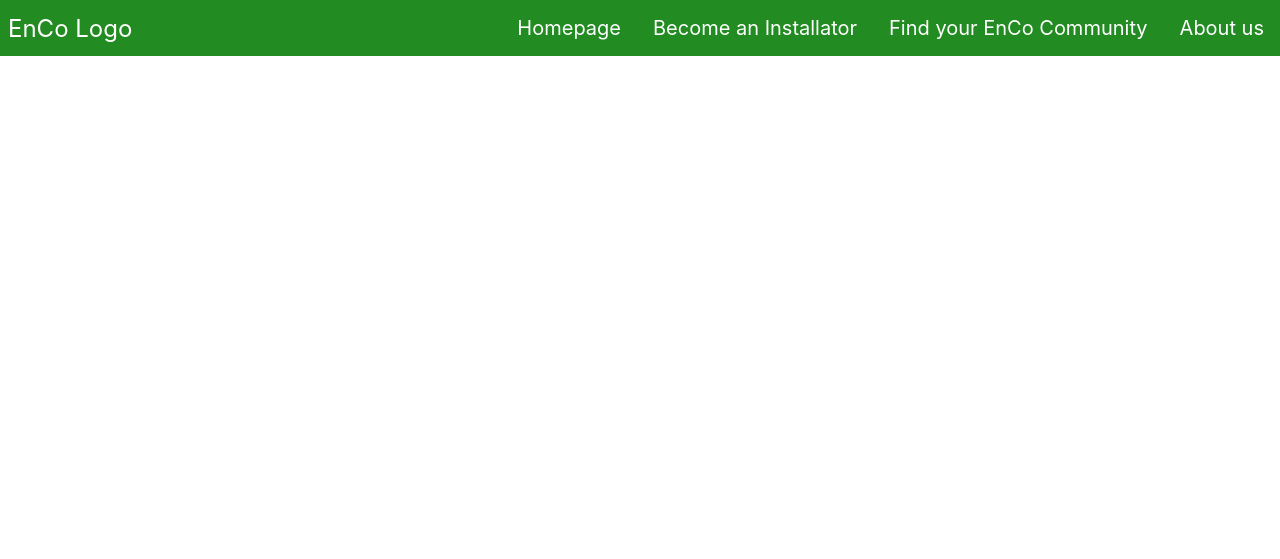
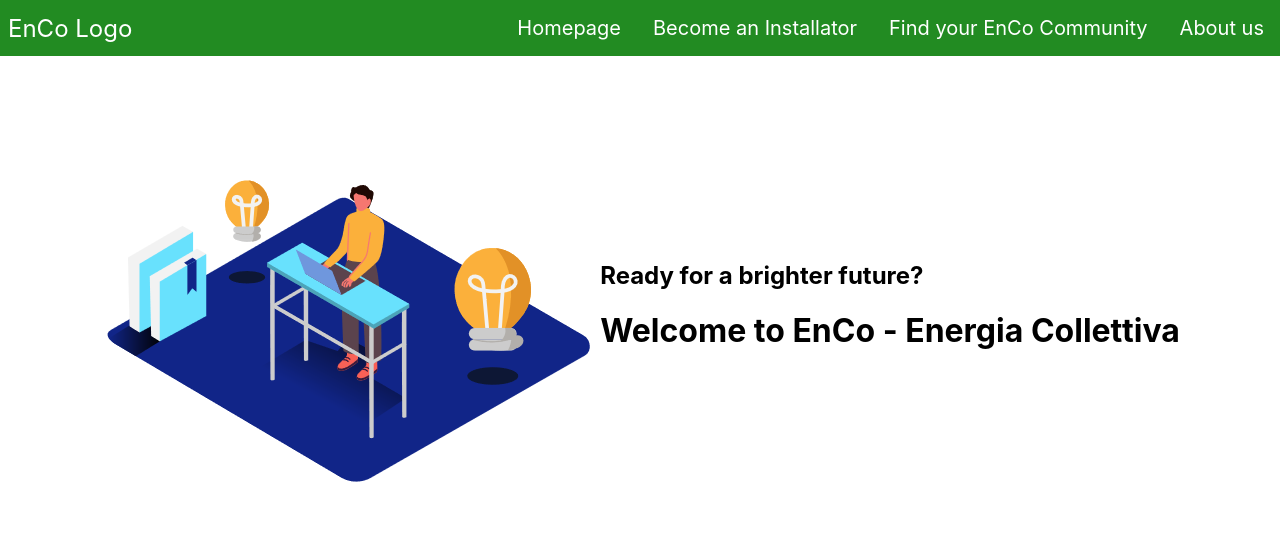
Before and after one commit to Readpato/enco-webpage, a plain HTML site: page index.html in a window 1280 px wide. Drawn offline with nearby package versions, Linux system fonts and the light colour scheme.

Commit message:
Added CSS Animations
The main element has been added and it's child have been animated with some CSS animations.

```diff
--- a/index.html
+++ b/index.html
@@ -6,6 +6,7 @@
     <title>EnCo - Energia Collettiva</title>
     <meta name="viewport" content="width=device-width, initial-scale=1" />
     <link rel="stylesheet" type="text/css" media="screen" href="main_css.css" />
+    <link rel="stylesheet" href="https://cdnjs.cloudflare.com/ajax/libs/animate.css/4.1.1/animate.min.css" />
   </head>
   <body>
 
@@ -26,6 +27,14 @@
       </div>
     </nav>
 
+    <main class="centralGreeting">
+      <img src="images/Innovation _Isometric.png">
+      <div class="mainTitle">
+      <h2 class="animate_animated animate__fadeInRight mainPhrase">Ready for a brighter future?</h2>
+      <h1 class="animate_animated animate__fadeInRight mainCompanyTitle">Welcome to EnCo - Energia Collettiva</h1>
+      </div>
+    </main>
+
     <script src="main.js"></script>
   </body>
 </html>
--- a/main_css.css
+++ b/main_css.css
@@ -97,3 +97,19 @@ body {
         display: flex;
     }
 }
+
+
+.centralGreeting {
+    display: flex;
+    justify-content: center;
+    align-items: center;
+}
+
+.mainPhrase {
+    animation-duration: 3s;
+}
+
+.mainCompanyTitle {
+    animation-duration: 3s;
+    animation-delay: 1s;
+}
```
Also changed, not shown: images/Innovation _Isometric.png (added).
